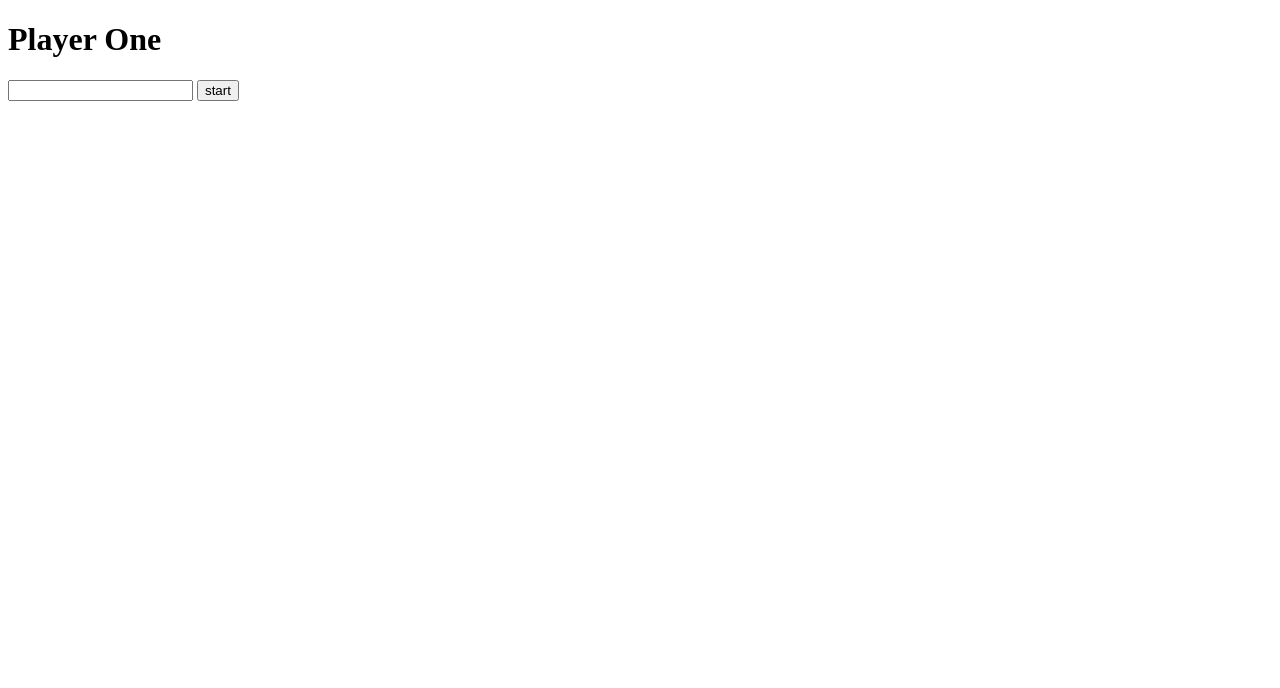
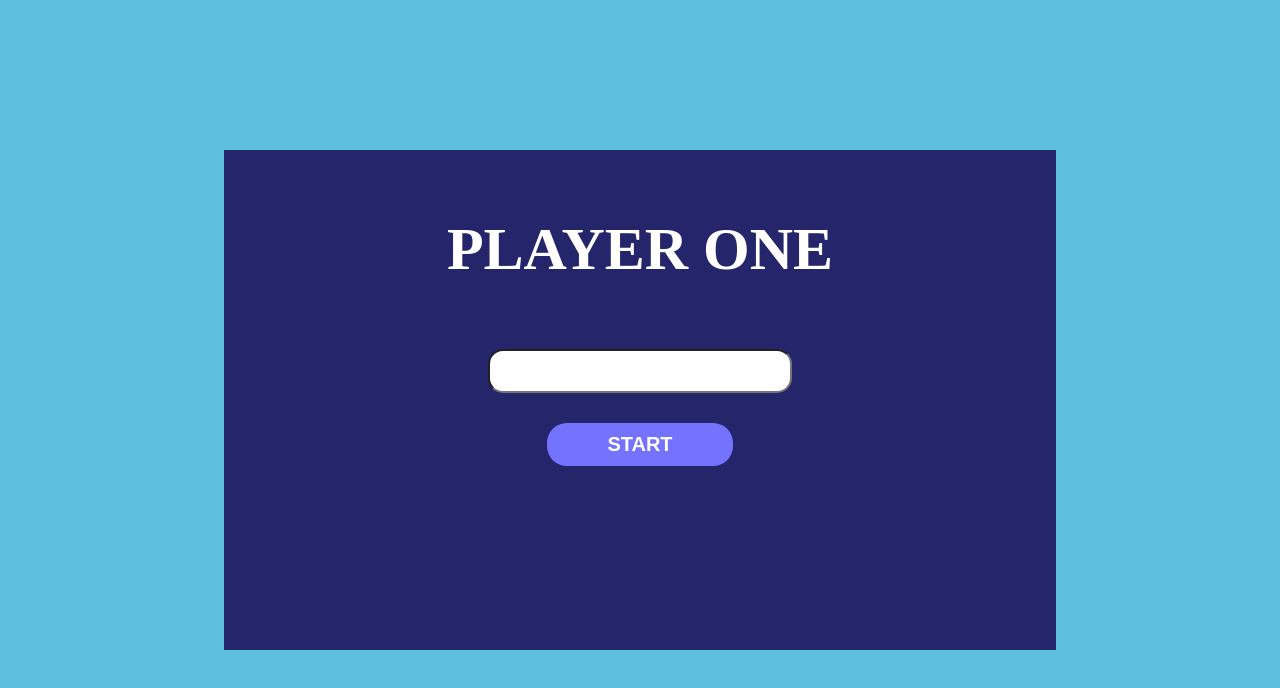
Before and after one commit to bijit-dev/Number_Guessing_Game, a plain HTML site: page index.html in a window 1280 px wide. Drawn offline with Linux system fonts and the light colour scheme.

Commit message:
css done

```diff
--- a/css/style.css
+++ b/css/style.css
@@ -1,3 +1,68 @@
+*{
+    padding: 0;
+    margin: 0;
+}
+
+.main{
+    background: #5ebfdc;
+    width: 100%;
+    height: 100vh;
+    display: flex;
+}
+
+#div1, #div2{
+    background: #25256b;
+    width: 65%;
+    height: 500px;
+    margin: auto;
+}
 #div2{
     display: none;
 }
+.heading1, .heading2 {
+    color: white;
+    text-align: center;
+    padding-top: 65px;
+    font-size: 60px;
+    font-weight: 900;
+    text-transform: uppercase;
+    padding-bottom: 35px;
+}
+
+.error, .error2{
+    color:rgb(228, 61, 52);
+    text-align: center;
+    font-size: 30px;
+    font-weight: 500;
+}
+
+.input1, .input2{
+    width: 300px;
+    line-height: 40px;
+    text-align: center;
+    display: flex;
+    margin: 30px auto;
+    border-radius: 15px;
+}
+.btn, .btn2{
+    color:white;
+    text-align: center;
+    display: flex;
+    margin: auto;
+    padding: 10px 60px;
+    background: #7373FF;
+    border: 0;
+    border-radius: 20px;
+    color: white;
+    font-size: 20px;
+    font-weight: 700;
+    text-transform: uppercase;
+}
+.Chance {
+    display: block;
+    color: white;
+    text-align: center;
+    padding-bottom: 40px;
+    font-size: 40px;
+    font-weight: 600;
+}
--- a/index.html
+++ b/index.html
@@ -7,11 +7,12 @@
     <link rel="stylesheet" href="./css/style.css">
 </head>
 <body>
+    <div class="main">
         <div id="div1">
             <h1 class="heading1">Player One</h1>
             <h3 class="error"></h3>
             <input class="input1" type="text">
-        <button class="btn">start</button>
+            <button class="btn">Start</button>
         </div>
 
         <div id="div2">
@@ -19,7 +20,8 @@
             <h2 class="Chance"></h2>
             <h3 class="error2"></h3>
             <input class="input2" type="text">
-        <button class="btn2">Chack</button>
+            <button class="btn2">Try Your Luck</button>
+        </div>
     </div>
     <script src="./js/script.js"></script>
 
--- a/js/script.js
+++ b/js/script.js
@@ -15,11 +15,11 @@ let count = 5
 
 btn.addEventListener("click", function () {
     if (!input1.value) {
-        error.innerHTML = "Enter something";
+        error.innerHTML = "Please Enter Something";
     } else if (isNaN(input1.value)) {
-        error.innerHTML ="Enter a number";
+        error.innerHTML ="Please Enter a Number";
     } else if (!(input1.value>=0 && input1.value<100)) {
-        error.innerHTML ="Enter a number 0 to 99";
+        error.innerHTML ="Please Enter a Numebr 1 To 99";
     } else {
         div2.style.display = "block"
         div1.style.display = "none"
@@ -32,11 +32,11 @@ btn.addEventListener("click", function () {
 
 btn2.addEventListener("click", function () {
     if (!input2.value) {
-        error2.innerHTML ="Enter something";
+        error2.innerHTML ="Please Enter Something";
     } else if (isNaN(input2.value)) {
-        error2.innerHTML ="Enter a number";
+        error2.innerHTML ="Please Enter a Number";
     } else if (!(input2.value>=0 && input2.value<100)) {
-        error2.innerHTML ="Enter a number 0 to 99";
+        error2.innerHTML ="Please Enter a Numebr 1 To 99";
     } else {
         if (count > 1) {
             count--
```
Lines whose indentation alone changed are shown as unchanged.
